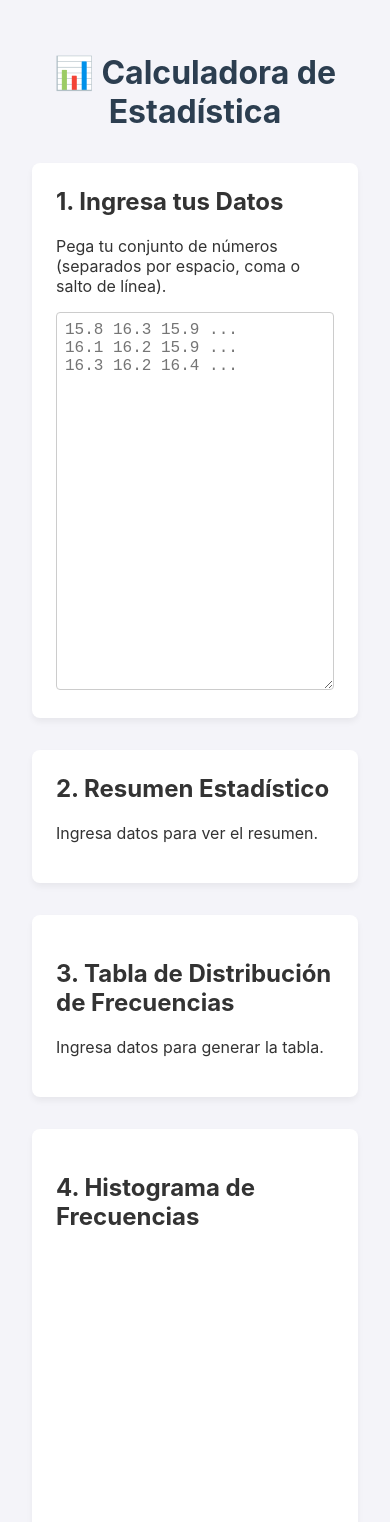
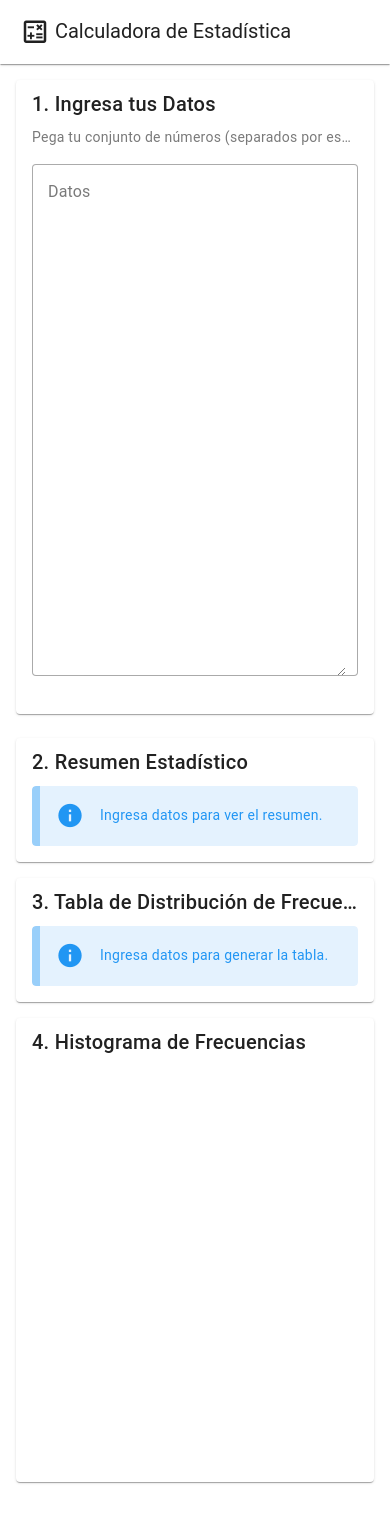
Before and after one commit to Kr1pt0nmK/Probabilidad-Y-Estad-stica---UNISTMO, a Vue app in the folder probabilidad-y-distribuciones-de-probabilidad/: page / in a window 390 px wide. Shown: the top 1522 px of the page. After the commit the page ends 1498 px from the top, so only its background shows below. Built offline with nearby package versions, Linux system fonts and the light colour scheme.

Commit message:
mejora de diseño, instalación de vuetify e implementación de responsividad

```diff
--- a/probabilidad-y-distribuciones-de-probabilidad/package.json
+++ b/probabilidad-y-distribuciones-de-probabilidad/package.json
@@ -17,10 +17,12 @@
     "chart.js": "^4.5.1",
     "vue": "^3.5.22",
     "vue-chartjs": "^5.3.2",
-    "vue-router": "^4.5.1"
+    "vue-router": "^4.5.1",
+    "vuetify": "^3.10.6"
   },
   "devDependencies": {
     "@eslint/js": "^9.33.0",
+    "@mdi/font": "^7.4.47",
     "@vitejs/plugin-vue": "^6.0.1",
     "@vue/eslint-config-prettier": "^10.2.0",
     "eslint": "^9.33.0",
--- a/probabilidad-y-distribuciones-de-probabilidad/src/App.vue
+++ b/probabilidad-y-distribuciones-de-probabilidad/src/App.vue
@@ -1,52 +1,41 @@
 <script setup>
 import { ref } from 'vue'
-// 1. Importar todos los componentes
 import DataInput from './components/DataInput.vue'
 import StatsSummary from './components/StatsSummary.vue'
 import FrequencyTable from './components/FrequencyTable.vue'
 import HistogramChart from './components/HistogramChart.vue'
-
-// 2. Importamos nuestro "cerebro"
 import { useStatistics } from './composables/useStatistics.js'
 
-// 3. Esta es la variable donde se guarda el texto del textarea
+// ¡ESTA LÓGICA NO SE TOCA! (Es la tuya)
 const rawData = ref('')
-
-// 4. ¡Aquí ocurre la magia!
-//    Pasamos la variable reactiva 'rawData' a nuestro composable...
-//    ...y nos regresa todos los cálculos (que también son reactivos)
-//    Obtener TODOS los cálculos de nuestro composable
 const {
-  n,
-  min,
-  max,
-  rango,
-  promedio,
-  varianza,
-  desvStd,
-  curtosis,
-  Q1,
-  Q2_Mediana,
-  Q3,
-  P10,
-  P90,
-  m_numClases,
-  anchoClase,
-  frequencyTable // <-- La nueva tabla
+  n, min, max, rango, promedio, varianza, desvStd, curtosis,
+  Q1, Q2_Mediana, Q3, P10, P90,
+  m_numClases, anchoClase, frequencyTable
 } = useStatistics(rawData)
-
 </script>
 
 <template>
-  <header>
-    <h1>📊 Calculadora de Estadística</h1>
-  </header>
+  <v-app theme="light">
 
-<main>
+    <v-app-bar :elevation="1">
+      <v-app-bar-title>
+        <v-icon icon="mdi-calculator-variant-outline"></v-icon>
+        Calculadora de Estadística
+      </v-app-bar-title>
+    </v-app-bar>
+
+    <v-main>
+      <v-container>
+        <v-row>
+
+          <v-col cols="12" md="4">
             <DataInput v-model="rawData" />
+          </v-col>
 
-    <div class="results-panel">
+          <v-col cols="12" md="8">
             <StatsSummary
+              class="mb-4"
               :n="n"
               :min="min"
               :max="max"
@@ -64,51 +53,16 @@ const {
               :anchoClase="anchoClase"
             />
 
-      <FrequencyTable :table-data="frequencyTable" />
+            <FrequencyTable class="mb-4" :table-data="frequencyTable" />
 
             <HistogramChart :table-data="frequencyTable" />
-    </div>
-  </main>
+          </v-col>
+        </v-row>
+      </v-container>
+    </v-main>
+  </v-app>
 </template>
 
 <style>
-/* Estilos Globales (sin cambios) */
-body {
-  font-family: -apple-system, BlinkMacSystemFont, "Segoe UI", Roboto, sans-serif;
-  background-color: #f4f4f9;
-  color: #333;
-  margin: 0;
-  padding: 2rem;
-}
-
-header {
-  text-align: center;
-  margin-bottom: 2rem;
-  color: #2c3e50;
-}
-
-/* Layout principal actualizado */
-main {
-  max-width: 1200px; /* Un poco más ancho para la tabla */
-  margin: 0 auto;
-  display: grid;
-  grid-template-columns: 1fr 2fr; /* Columna de input más pequeña */
-  gap: 2rem;
-}
-
-/* Este es el contenedor de la columna derecha,
-  no necesita estilos especiales por ahora
-*/
-.results-panel {
-  display: flex;
-  flex-direction: column;
-  gap: 0; /* Los componentes ya tienen su propio margen/padding */
-}
-
-/* Estilos para pantallas más pequeñas */
-@media (max-width: 900px) {
-  main {
-    grid-template-columns: 1fr; /* Una sola columna */
-  }
-}
+/* Borramos todo el CSS global. Vuetify se encarga. */
 </style>
--- a/probabilidad-y-distribuciones-de-probabilidad/src/components/DataInput.vue
+++ b/probabilidad-y-distribuciones-de-probabilidad/src/components/DataInput.vue
@@ -1,41 +1,27 @@
 <script setup>
-// defineModel nos permite conectar este componente con v-model desde App.vue
 const model = defineModel()
 </script>
 
 <template>
-  <div class="input-card">
-    <h2>1. Ingresa tus Datos</h2>
-    <p>Pega tu conjunto de números (separados por espacio, coma o salto de línea).</p>
+  <v-card>
+    <v-card-title>1. Ingresa tus Datos</v-card-title>
+    <v-card-subtitle>
+      Pega tu conjunto de números (separados por espacio, coma o salto de línea).
+    </v-card-subtitle>
 
-    <textarea
-      v-model="model"
-      rows="20"
-      placeholder="15.8 16.3 15.9 ...&#10;16.1 16.2 15.9 ...&#10;16.3 16.2 16.4 ..."
-    ></textarea>
-  </div>
+    <v-card-text>
+      <v-textarea
+        v-model="model"
+        label="Datos"
+        rows="20"
+        variant="outlined"
+        placeholder="15.8 16.3 15.9 ...&#10;16.1 16.2 15.9 ...&#10;16.3 16.2 16.4 ..."
+        clearable
+      ></v-textarea>
+    </v-card-text>
+  </v-card>
 </template>
 
 <style scoped>
-/* 'scoped' significa que estos estilos SOLO se aplican a este componente */
-.input-card {
-  background-color: #fff;
-  padding: 1.5rem;
-  border-radius: 8px;
-  box-shadow: 0 4px 6px rgba(0, 0, 0, 0.05);
-}
-
-h2 {
-  margin-top: 0;
-}
-
-textarea {
-  width: 100%;
-  box-sizing: border-box; /* Asegura que el padding no desborde el ancho */
-  border: 1px solid #ccc;
-  border-radius: 4px;
-  padding: 0.5rem;
-  font-family: monospace;
-  font-size: 1rem;
-}
+/* Borramos todo el CSS 'scoped'. Vuetify se encarga. */
 </style>
--- a/probabilidad-y-distribuciones-de-probabilidad/src/components/FrequencyTable.vue
+++ b/probabilidad-y-distribuciones-de-probabilidad/src/components/FrequencyTable.vue
@@ -1,92 +1,60 @@
 <script setup>
-defineProps({
+import { ref, computed } from 'vue'
+
+const props = defineProps({
   tableData: {
     type: Array,
     required: true
   }
 })
 
-// Función para formatear porcentajes
-const toPercent = (val) => {
-  return (val * 100).toFixed(2) + '%'
-}
+// 1. Definimos las cabeceras para la v-data-table
+const headers = ref([
+  { title: 'Clase', key: 'clase', align: 'center' },
+  { title: 'L. Inf.', key: 'lInf', align: 'end' },
+  { title: 'L. Sup.', key: 'lSup', align: 'end' },
+  { title: 'Marca (xi)', key: 'marcaClase', align: 'end' },
+  { title: 'Frec. (fi)', key: 'frecuencia', align: 'center' },
+  { title: 'Frec. Acum. (Fi)', key: 'frecAcumulada', align: 'center' },
+  { title: 'Frec. Rel. (hi)', key: 'frecRelativa', align: 'end' },
+  { title: 'Frec. Rel. Acum. (Hi)', key: 'frecRelAcumulada', align: 'end' },
+])
+
+// 2. Formateamos los datos para la tabla
+const formattedItems = computed(() => {
+  return props.tableData.map(row => ({
+    ...row,
+    lInf: row.lInf.toFixed(4),
+    lSup: row.lSup.toFixed(4),
+    marcaClase: row.marcaClase.toFixed(4),
+    frecRelativa: (row.frecRelativa * 100).toFixed(2) + '%',
+    frecRelAcumulada: (row.frecRelAcumulada * 100).toFixed(2) + '%',
+  }))
+})
 </script>
 
 <template>
-  <div class="table-container">
-    <h2>3. Tabla de Distribución de Frecuencias</h2>
-    <div v-if="tableData.length > 0" class="table-wrapper">
-      <table>
-        <thead>
-          <tr>
-            <th>Clase</th>
-            <th>L. Inf.</th>
-            <th>L. Sup.</th>
-            <th>Marca (xi)</th>
-            <th>Frec. (fi)</th>
-            <th>Frec. Acum. (Fi)</th>
-            <th>Frec. Rel. (hi)</th>
-            <th>Frec. Rel. Acum. (Hi)</th>
-          </tr>
-        </thead>
-        <tbody>
-          <tr v-for="row in tableData" :key="row.clase">
-            <td>{{ row.clase }}</td>
-            <td>{{ row.lInf.toFixed(4) }}</td>
-            <td>{{ row.lSup.toFixed(4) }}</td>
-            <td>{{ row.marcaClase.toFixed(4) }}</td>
-            <td>{{ row.frecuencia }}</td>
-            <td>{{ row.frecAcumulada }}</td>
-            <td>{{ toPercent(row.frecRelativa) }}</td>
-            <td>{{ toPercent(row.frecRelAcumulada) }}</td>
-          </tr>
-        </tbody>
-      </table>
-    </div>
-    <p v-else>Ingresa datos para generar la tabla.</p>
-  </div>
+  <v-card>
+    <v-card-title>3. Tabla de Distribución de Frecuencias</v-card-title>
+
+    <v-data-table
+      v-if="tableData.length > 0"
+      :headers="headers"
+      :items="formattedItems"
+      density="compact"
+      class="elevation-1"
+    >
+      <template v-slot:bottom></template>
+    </v-data-table>
+
+    <v-card-text v-else>
+      <v-alert type="info" variant="tonal" border="start">
+        Ingresa datos para generar la tabla.
+      </v-alert>
+    </v-card-text>
+  </v-card>
 </template>
 
 <style scoped>
-.table-container {
-  background-color: #fff;
-  padding: 1.5rem;
-  border-radius: 8px;
-  box-shadow: 0 4px 6px rgba(0, 0, 0, 0.05);
-  margin-top: 2rem; /* Separación del resumen */
-}
-
-/* Hacemos que la tabla tenga scroll horizontal en pantallas pequeñas */
-.table-wrapper {
-  overflow-x: auto;
-}
-
-table {
-  width: 100%;
-  border-collapse: collapse;
-  margin-top: 1rem;
-}
-
-th, td {
-  border: 1px solid #ddd;
-  padding: 0.6rem 0.8rem;
-  text-align: right;
-  font-size: 0.9rem;
-  white-space: nowrap; /* Evita que los números se partan */
-}
-
-th {
-  background-color: #f9f9f9;
-  font-weight: 600;
-  color: #333;
-}
-
-tbody tr:nth-child(even) {
-  background-color: #fdfdfd;
-}
-
-td:first-child, th:first-child {
-  text-align: center;
-  font-weight: bold;
-}
+/* v-data-table ya es responsivo, no se necesita CSS */
 </style>
--- a/probabilidad-y-distribuciones-de-probabilidad/src/components/HistogramChart.vue
+++ b/probabilidad-y-distribuciones-de-probabilidad/src/components/HistogramChart.vue
@@ -2,29 +2,16 @@
 import { computed } from 'vue'
 import { Bar } from 'vue-chartjs'
 import {
-  Chart as ChartJS,
-  Title,
-  Tooltip,
-  Legend,
-  BarElement,
-  CategoryScale,
-  LinearScale
+  Chart as ChartJS, Title, Tooltip, Legend, BarElement, CategoryScale, LinearScale
 } from 'chart.js'
 
-// Hay que registrar los componentes que usará Chart.js
 ChartJS.register(Title, Tooltip, Legend, BarElement, CategoryScale, LinearScale)
 
 const props = defineProps({
-  tableData: {
-    type: Array,
-    required: true
-  }
+  tableData: { type: Array, required: true }
 })
 
-// 'chartData' es el formato que Chart.js necesita
-const chartData = computed(() => {
-  return {
-    // Las etiquetas del eje X (usaremos la Marca de Clase)
+const chartData = computed(() => ({
   labels: props.tableData.map(row => row.marcaClase.toFixed(3)),
   datasets: [
     {
@@ -32,43 +19,26 @@ const chartData = computed(() => {
       backgroundColor: '#007bff',
       borderColor: '#0056b3',
       borderWidth: 1,
-        // Los datos del eje Y (la Frecuencia absoluta)
       data: props.tableData.map(row => row.frecuencia)
     }
   ]
-  }
-})
+}))
 
-// Opciones de configuración del gráfico
 const chartOptions = {
   responsive: true,
   maintainAspectRatio: false,
   scales: {
-    x: {
-      title: {
-        display: true,
-        text: 'Marca de Clase (xi)'
-      }
+    x: { title: { display: true, text: 'Marca de Clase (xi)' } },
+    y: { title: { display: true, text: 'Frecuencia (fi)' }, beginAtZero: true }
   },
-    y: {
-      title: {
-        display: true,
-        text: 'Frecuencia (fi)'
-      },
-      beginAtZero: true
-    }
-  },
-  plugins: {
-    legend: {
-      display: false // Ocultamos la leyenda, es obvio qué es
-    }
-  }
+  plugins: { legend: { display: false } }
 }
 </script>
 
 <template>
-  <div class="chart-container">
-    <h2>4. Histograma de Frecuencias</h2>
+  <v-card>
+    <v-card-title>4. Histograma de Frecuencias</v-card-title>
+    <v-card-text>
       <div class="chart-wrapper">
         <Bar
           v-if="tableData.length"
@@ -76,19 +46,11 @@ const chartOptions = {
           :options="chartOptions"
         />
       </div>
-  </div>
+    </v-card-text>
+  </v-card>
 </template>
 
 <style scoped>
-.chart-container {
-  background-color: #fff;
-  padding: 1.5rem;
-  border-radius: 8px;
-  box-shadow: 0 4px 6px rgba(0, 0, 0, 0.05);
-  margin-top: 2rem; /* Separación de la tabla */
-}
-
-/* IMPORTANTE: Chart.js necesita un contenedor padre con un alto definido */
 .chart-wrapper {
   position: relative;
   height: 400px;
--- a/probabilidad-y-distribuciones-de-probabilidad/src/components/StatsSummary.vue
+++ b/probabilidad-y-distribuciones-de-probabilidad/src/components/StatsSummary.vue
@@ -19,123 +19,122 @@ defineProps({
 </script>
 
 <template>
-  <div class="stats-summary">
-    <h2>2. Resumen Estadístico</h2>
-    <ul v-if="n > 0">
-      <li>
-        <strong>n (conteo)</strong>
-        <span>{{ n }}</span>
-      </li>
-      <li>
-        <strong>Min</strong>
-        <span>{{ min.toFixed(4) }}</span>
-      </li>
-      <li>
-        <strong>Max</strong>
-        <span>{{ max.toFixed(4) }}</span>
-      </li>
-      <li>
-        <strong>Rango</strong>
-        <span>{{ rango.toFixed(4) }}</span>
-      </li>
-      <li>
-        <strong>Promedio (Media)</strong>
-        <span>{{ promedio.toFixed(4) }}</span>
-      </li>
-      <li>
-        <strong>Varianza (muestral)</strong>
-        <span>{{ varianza.toFixed(8) }}</span>
-      </li>
-      <li>
-        <strong>Desv. Estándar</strong>
-        <span>{{ desvStd.toFixed(8) }}</span>
-      </li>
-      <li>
-        <strong>Curtosis (Exceso)</strong>
-        <span>{{ curtosis.toFixed(8) }}</span>
-      </li>
+  <v-card>
+    <v-card-title>2. Resumen Estadístico</v-card-title>
+    <v-card-text>
 
-      <li class="divider">
-        <strong>Cuartil 1 (Q1 / P25)</strong>
-        <span>{{ Q1.toFixed(4) }}</span>
-      </li>
-      <li>
-        <strong>cuartil 2 (Q2_Mediana)</strong>
-        <span>{{ Q2_Mediana.toFixed(4) }}</span>
-      </li>
-      <li>
-        <strong>Cuartil 3 (Q3 / P75)</strong>
-        <span>{{ Q3.toFixed(4) }}</span>
-      </li>
-      <li>
-        <strong>Percentil 10 (D1)</strong>
-        <span>{{ P10.toFixed(4) }}</span>
-      </li>
-      <li>
-        <strong>Percentil 90 (D9)</strong>
-        <span>{{ P90.toFixed(4) }}</span>
-      </li>
+      <v-list v-if="n > 0" lines="one" density="compact">
 
-      <li class="divider">
-        <strong>m</strong>
-        <span>{{ m_numClases.toFixed(8) }} (aprox. {{ Math.round(m_numClases) }})</span>
-      </li>
-      <li>
-        <strong>Ancho de Clase (w)</strong>
-        <span>{{ anchoClase.toFixed(8) }}</span>
-      </li>
-    </ul>
-    <p v-else>Ingresa datos para ver el resumen.</p>
-  </div>
+        <v-list-item title="n (conteo)">
+          <template v-slot:append>
+            <span class="stat-value">{{ n }}</span>
+          </template>
+        </v-list-item>
+
+        <v-list-item title="Min">
+          <template v-slot:append>
+            <span class="stat-value">{{ min.toFixed(4) }}</span>
+          </template>
+        </v-list-item>
+
+        <v-list-item title="Max">
+          <template v-slot:append>
+            <span class="stat-value">{{ max.toFixed(4) }}</span>
+          </template>
+        </v-list-item>
+
+        <v-list-item title="Rango">
+          <template v-slot:append>
+            <span class="stat-value">{{ rango.toFixed(4) }}</span>
+          </template>
+        </v-list-item>
+
+        <v-list-item title="Promedio (Media)">
+          <template v-slot:append>
+            <span class="stat-value">{{ promedio.toFixed(4) }}</span>
+          </template>
+        </v-list-item>
+
+        <v-divider class="my-2"></v-divider>
+
+        <v-list-item title="Varianza (muestral)">
+          <template v-slot:append>
+            <span class="stat-value">{{ varianza.toFixed(8) }}</span>
+          </template>
+        </v-list-item>
+
+        <v-list-item title="Desv. Estándar">
+          <template v-slot:append>
+            <span class="stat-value">{{ desvStd.toFixed(8) }}</span>
+          </template>
+        </v-list-item>
+
+        <v-list-item title="Curtosis (Exceso)">
+          <template v-slot:append>
+            <span class="stat-value">{{ curtosis.toFixed(8) }}</span>
+          </template>
+        </v-list-item>
+
+        <v-divider class="my-2"></v-divider>
+
+        <v-list-item title="Cuartil 1 (Q1 / P25)">
+          <template v-slot:append>
+            <span class="stat-value">{{ Q1.toFixed(4) }}</span>
+          </template>
+        </v-list-item>
+
+        <v-list-item title="Cuartil 2 (Mediana)">
+          <template v-slot:append>
+            <span class="stat-value">{{ Q2_Mediana.toFixed(4) }}</span>
+          </template>
+        </v-list-item>
+
+        <v-list-item title="Cuartil 3 (Q3 / P75)">
+          <template v-slot:append>
+            <span class="stat-value">{{ Q3.toFixed(4) }}</span>
+          </template>
+        </v-list-item>
+
+        <v-list-item title="Percentil 10 (D1)">
+          <template v-slot:append>
+            <span class="stat-value">{{ P10.toFixed(4) }}</span>
+          </template>
+        </v-list-item>
+
+        <v-list-item title="Percentil 90 (D9)">
+          <template v-slot:append>
+            <span class="stat-value">{{ P90.toFixed(4) }}</span>
+          </template>
+        </v-list-item>
+
+        <v-divider class="my-2"></v-divider>
+
+        <v-list-item title="m (clases Sturges)">
+          <template v-slot:append>
+            <span class="stat-value">{{ m_numClases.toFixed(8) }} (aprox. {{ Math.round(m_numClases) }})</span>
+          </template>
+        </v-list-item>
+
+        <v-list-item title="Ancho de Clase (w)">
+          <template v-slot:append>
+            <span class="stat-value">{{ anchoClase.toFixed(8) }}</span>
+          </template>
+        </v-list-item>
+
+      </v-list>
+
+      <v-alert v-else type="info" variant="tonal" border="start">
+        Ingresa datos para ver el resumen.
+      </v-alert>
+
+    </v-card-text>
+  </v-card>
 </template>
 
 <style scoped>
-.stats-summary {
-  background-color: #fff;
-  padding: 1.5rem;
-  border-radius: 8px;
-  box-shadow: 0 4px 6px rgba(0, 0, 0, 0.05);
-}
-
-h2 {
-  margin-top: 0;
-}
-
-ul {
-  list-style: none;
-  padding: 0;
-  margin: 0;
-}
-
-li {
-  display: flex;
-  justify-content: space-between;
-  align-items: center;
-  padding: 0.75rem 0;
-  border-bottom: 1px solid #eee;
-  flex-wrap: wrap; /* Para pantallas pequeñas */
-}
-
-li:last-child {
-  border-bottom: none;
-}
-
-li.divider {
-  border-top: 2px dashed #007bff;
-  padding-top: 0.75rem;
-  margin-top: 0.5rem;
-}
-
-li strong {
-  color: #555;
-  padding-right: 1rem;
-}
-
-li span {
-  font-weight: 600;
-  font-family: monospace;
-  font-size: 1.1rem;
-  color: #007bff;
-  text-align: right;
+/* Usamos este estilo para que los números sigan siendo monospace */
+.stat-value {
+  font-family: 'SFMono-Regular', Consolas, 'Liberation Mono', Menlo, monospace;
+  font-weight: bold;
 }
 </style>
--- a/probabilidad-y-distribuciones-de-probabilidad/src/main.js
+++ b/probabilidad-y-distribuciones-de-probabilidad/src/main.js
@@ -1,9 +1,12 @@
+// src/main.js
 import { createApp } from 'vue'
 import App from './App.vue'
 import router from './router'
+import vuetify from './plugins/vuetify' // <-- 1. Importa Vuetify
 
 const app = createApp(App)
 
 app.use(router)
+app.use(vuetify) // <-- 2. Usa Vuetify
 
 app.mount('#app')
--- /dev/null
+++ b/probabilidad-y-distribuciones-de-probabilidad/src/plugins/vuetify.js
@@ -0,0 +1,16 @@
+// src/plugins/vuetify.js
+import 'vuetify/styles'
+import { createVuetify } from 'vuetify'
+import * as components from 'vuetify/components'
+import * as directives from 'vuetify/directives'
+import { mdi } from 'vuetify/iconsets/mdi'
+import '@mdi/font/css/materialdesignicons.css' // Importa los íconos
+
+export default createVuetify({
+  components,
+  directives,
+  icons: {
+    defaultSet: 'mdi',
+    sets: { mdi },
+  },
+})
```
Also changed, not shown: 1 other file (tests, documents, lock files or other folders). Lines whose indentation alone changed are shown as unchanged.
